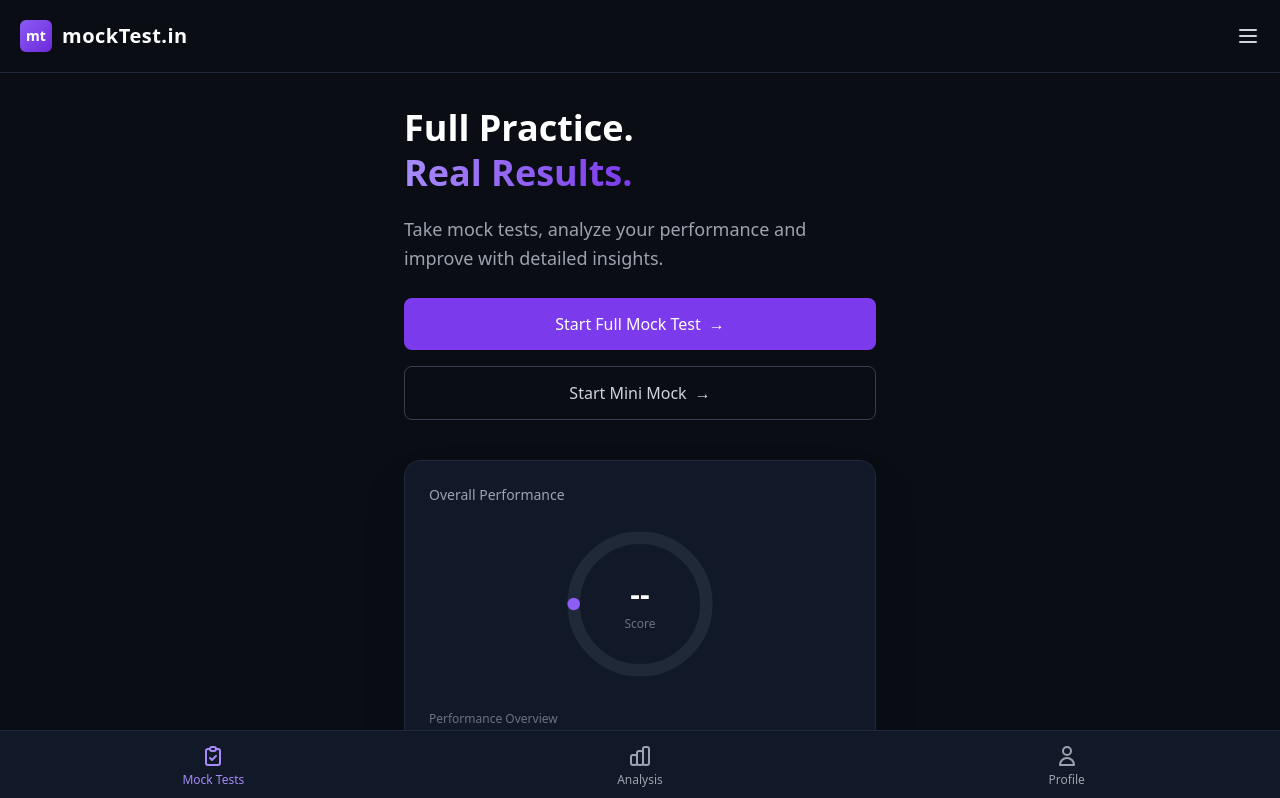
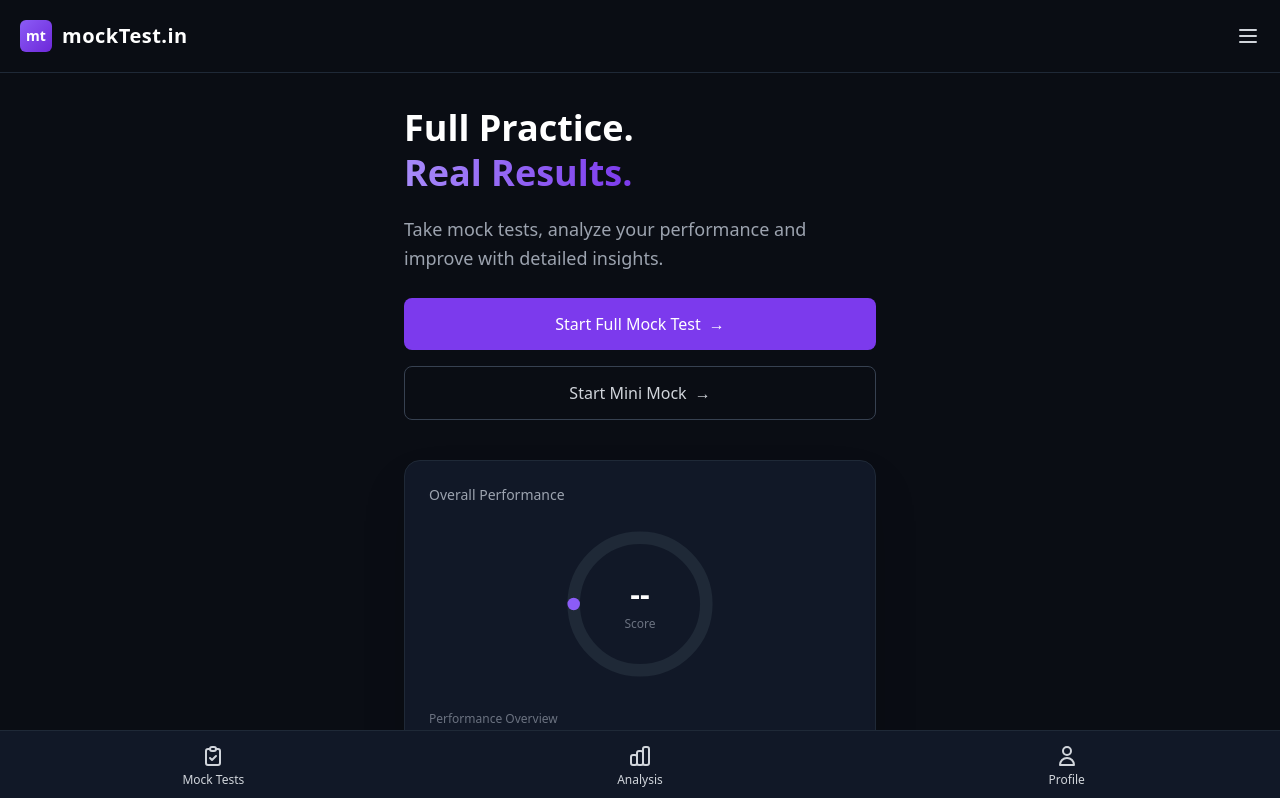
Before and after one commit to chaman640/demoMocck1, a React app in the folder frontend/: page /#/ in a window 1280 px wide. Shown: the top 798 px of the page. Built offline with nearby package versions, Linux system fonts and the light colour scheme; no server answers; the HTML template or start-up script is replaced by a standard one.

Commit message:
update home page ui

```diff
--- a/frontend/src/pages/HomePage.jsx
+++ b/frontend/src/pages/HomePage.jsx
@@ -1,4 +1,4 @@
-import React from "react";
+import React, { useEffect } from "react";
 import { useNavigate } from "react-router-dom";
 import { useQuery } from "@tanstack/react-query";
 import api from "../api/api";
@@ -6,19 +6,30 @@ import api from "../api/api";
 const HomePage = () => {
   const navigate = useNavigate();
 
-  const { data, isLoading, isError } = useQuery({
+  const { data, isLoading, isError, error } = useQuery({
     queryKey: ["overview", "UP Police Constable"],
     queryFn: async () => {
       const encodedExamName = encodeURIComponent("UP Police Constable");
       const res = await api.get(`/analysis/overview/active_user/${encodedExamName}`);
       return res.data.data;
     },
+    retry: false, // 401 pe baar baar retry na kare
   });
+
+  // 👇 NAYA: Agar user login nahi hai (401), Signup page pe bhejo
+  useEffect(() => {
+    if (isError && error?.response?.status === 401) {
+      navigate("/Singup");
+    }
+  }, [isError, error, navigate]);
 
   const averageScore = data?.averageScore ?? null;
   const displayedScore = isLoading || isError || averageScore === null ? "--" : `${averageScore}%`;
-  // SVG stroke-dasharray ke liye score ko circle percentage me convert karte hain
   const scoreDashArray = averageScore !== null ? `${averageScore}, 100` : "0, 100";
+
+  // 👇 NAYA: Bottom nav ke teeno buttons ke liye ek hi consistent style
+  const navBtnClass =
+    "flex flex-col items-center justify-center gap-1 w-1/3 text-gray-300 active:text-[#A78BFA] transition-colors";
 
   return (
     <div className="min-h-screen bg-[#0A0D14] text-white font-sans pb-20 selection:bg-[#7C3AED] selection:text-white">
@@ -180,32 +191,23 @@ const HomePage = () => {
         </section>
       </main>
 
-      {/* Bottom Navigation */}
+      {/* Bottom Navigation — teeno buttons ab consistent style */}
       <nav className="fixed bottom-0 left-0 w-full h-[70px] bg-[#111827] border-t border-gray-800 flex justify-around items-center z-50">
-        <button
-          onClick={() => navigate('/MockTest')}
-          className="flex flex-col items-center justify-center gap-1 w-1/3 text-[#A78BFA]"
-        >
+        <button onClick={() => navigate('/MockTest')} className={navBtnClass}>
           <svg className="w-6 h-6" fill="none" stroke="currentColor" viewBox="0 0 24 24">
             <path strokeLinecap="round" strokeLinejoin="round" strokeWidth="2" d="M9 5H7a2 2 0 00-2 2v12a2 2 0 002 2h10a2 2 0 002-2V7a2 2 0 00-2-2h-2M9 5a2 2 0 002 2h2a2 2 0 002-2M9 5a2 2 0 012-2h2a2 2 0 012 2m-6 9l2 2 4-4" />
           </svg>
           <span className="text-xs font-medium">Mock Tests</span>
         </button>
 
-        <button
-          onClick={() => navigate('/UserAllAnalysis')}
-          className="flex flex-col items-center justify-center gap-1 w-1/3 text-gray-400"
-        >
+        <button onClick={() => navigate('/UserAllAnalysis')} className={navBtnClass}>
           <svg className="w-6 h-6" fill="none" stroke="currentColor" viewBox="0 0 24 24">
             <path strokeLinecap="round" strokeLinejoin="round" strokeWidth="2" d="M9 19v-6a2 2 0 00-2-2H5a2 2 0 00-2 2v6a2 2 0 002 2h2a2 2 0 002-2zm0 0V9a2 2 0 012-2h2a2 2 0 012 2v10m-6 0a2 2 0 002 2h2a2 2 0 002-2m0 0V5a2 2 0 012-2h2a2 2 0 012 2v14a2 2 0 01-2 2h-2a2 2 0 01-2-2z" />
           </svg>
           <span className="text-xs font-medium">Analysis</span>
         </button>
 
-        <button
-          onClick={() => navigate('/ProfilePage')}
-          className="flex flex-col items-center justify-center gap-1 w-1/3 text-gray-400"
-        >
+        <button onClick={() => navigate('/ProfilePage')} className={navBtnClass}>
           <svg className="w-6 h-6" fill="none" stroke="currentColor" viewBox="0 0 24 24">
             <path strokeLinecap="round" strokeLinejoin="round" strokeWidth="2" d="M16 7a4 4 0 11-8 0 4 4 0 018 0zM12 14a7 7 0 00-7 7h14a7 7 0 00-7-7z" />
           </svg>
--- a/frontend/src/pages/Login.jsx
+++ b/frontend/src/pages/Login.jsx
@@ -197,7 +197,7 @@ const Login = () => {
                 <span className={`absolute inset-y-0 left-0 flex items-center pl-3 ${fieldErrors.phone ? 'text-red-400' : 'text-[#94A3B8]'}`}>
                   <svg className="w-4 h-4" fill="none" viewBox="0 0 24 24" stroke="currentColor" strokeWidth="2"><path strokeLinecap="round" strokeLinejoin="round" d="M3 5a2 2 0 012-2h3.28a1 1 0 01.94.725l.548 2.2a1 1 0 01-.321.988l-1.305.98a10.582 10.582 0 004.872 4.872l.98-1.305a1 1 0 01.988-.321l2.2.548a1 1 0 01.725.94V19a2 2 0 01-2 2h-1C9.716 21 3 14.284 3 6V5z"/></svg>
                 </span>
-                <input type="text" name="phone" value={formData.phone} onChange={handleChange} placeholder="9876543210" required className={getInputClass('phone')}/>
+                <input type="text" name="phone" value={formData.phone} onChange={handleChange} placeholder="0000000000" required className={getInputClass('phone')}/>
               </div>
             </div>
 
```
